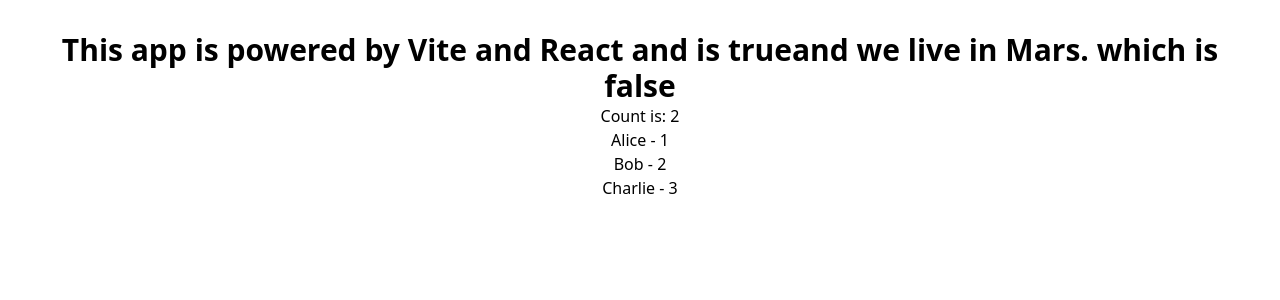
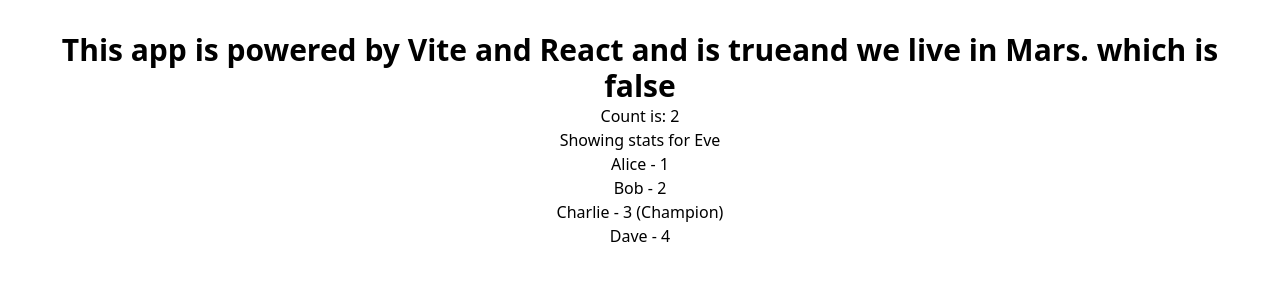
Before and after one commit to tjay1760/typescript_deep-dive, a React (Vite) app: page / in a window 1280 px wide. Shown: the top 300 px of the page. Built offline with nearby package versions, Linux system fonts and the light colour scheme.

Commit message:
object destructure

```diff
--- a/src/App.tsx
+++ b/src/App.tsx
@@ -10,8 +10,10 @@
   let planet = "Earth";
   let isTrue = false;
 
-  const names: string[] = ["Alice", "Bob", "Charlie"];
-  const positions: number[] = [1, 2, 3];
+  const names: string[] = ["Alice", "Bob", "Charlie", "Dave"];
+  const positions: number[] = [1, 2, 3, 4];
+  const champion = names[2];
+  const user = { name: "Eve", age: 30, isAdmin: true };
 
   planet = "Mars";
 
@@ -24,7 +26,7 @@
         and we live in {planet}. which is {isTrue.toString()}
       </div>
       <Counter count={count} />
-      <Mapper names={names} positions={positions} />
+      <Mapper names={names} positions={positions} champion={champion} user={user}/>
     </>
   )
 }
--- a/src/first.tsx
+++ b/src/first.tsx
@@ -7,12 +7,13 @@
   )
 };
 
-export const Mapper = ({names, positions}: {names: string[], positions: number[]}) => {
+export const Mapper = ({names, positions, champion, user}: {names: string[], positions: number[], champion: string, user: {name: string, age: number, isAdmin: boolean}}) => {
   return (
     <ul>
+      <h1>Showing stats for {user.name}</h1>
       {names.map((name, index) => (
         <li key={name}>
-          {name} - {positions[index]}
+          {name} - {positions[index]} {name === champion && "(Champion)"}
         </li>
       ))}
     </ul>
```
